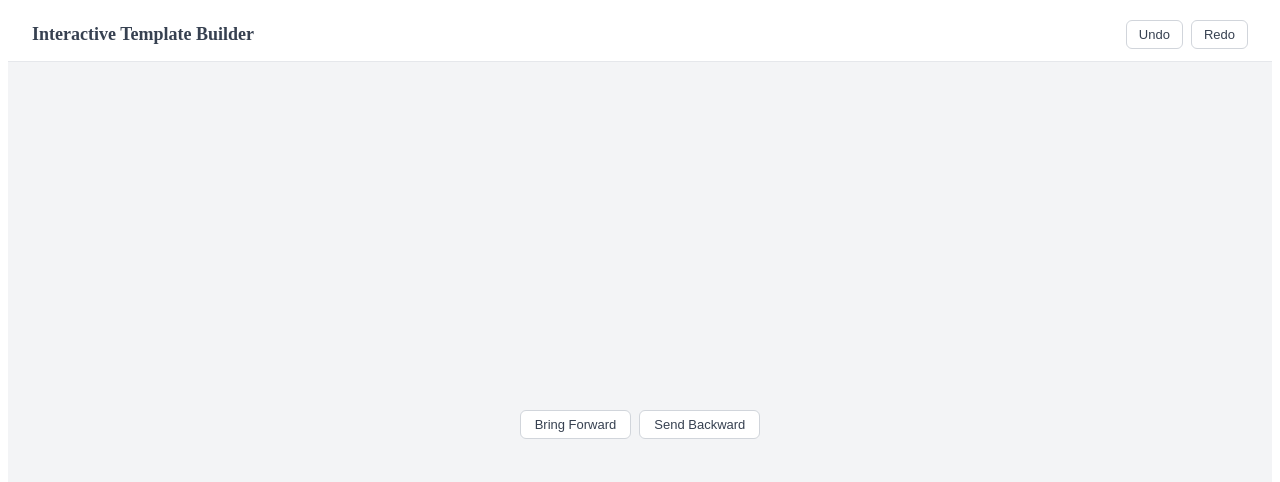
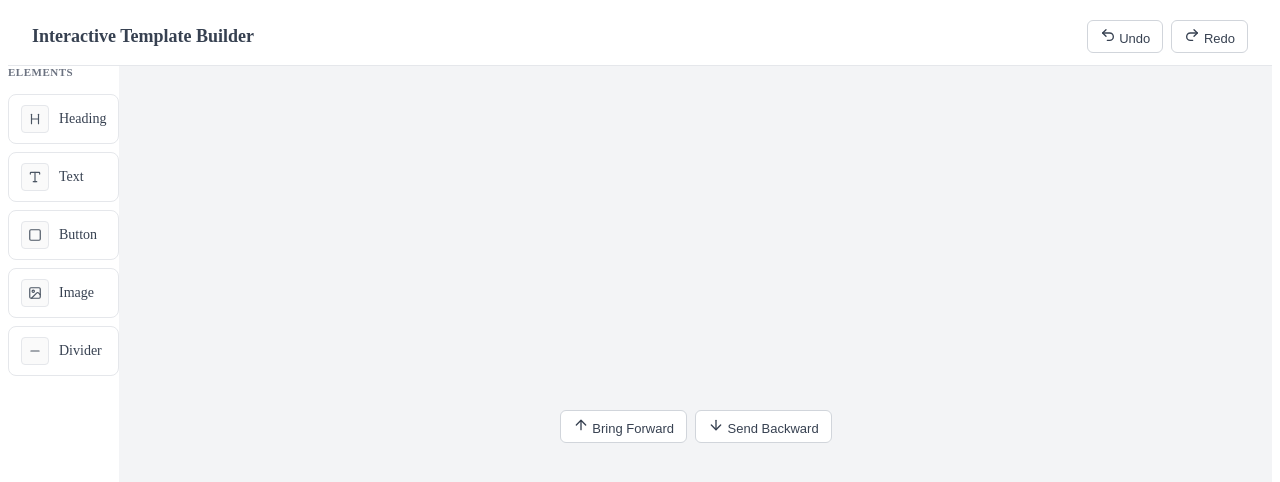
Before and after one commit to erolemre1/example-project, a Vue app: page / in a window 1280 px wide. Shown: the top 482 px of the page. Built offline with nearby package versions, Linux system fonts and the light colour scheme.

Commit message:
Add : İcon library and side menü

```diff
--- a/package.json
+++ b/package.json
@@ -15,6 +15,7 @@
     "format": "prettier --write --experimental-cli src/"
   },
   "dependencies": {
+    "lucide-vue-next": "^1.0.0",
     "pinia": "^3.0.4",
     "vue": "^3.5.32"
   },
--- a/src/App.vue
+++ b/src/App.vue
@@ -1,4 +1,12 @@
 <script setup lang="ts">
+import {
+  Undo2,
+  Redo2,
+  ArrowUp,
+  ArrowDown
+} from 'lucide-vue-next'
+import Elements from './components/Elements.vue'
+
 import { useBaseStore } from './stores/index'
 const store = useBaseStore()
 
@@ -9,23 +17,16 @@ const store = useBaseStore()
     <header class="app-header">
       <h1 class="app-title">Interactive Template Builder</h1>
       <div class="header-actions">
-        <button class="btn-icon">
-           Undo
-        </button>
-        <button class="btn-icon">
-           Redo
-        </button>
+          <button class="btn-icon"><Undo2 :size="16" /> Undo</button>
+          <button class="btn-icon"><Redo2 :size="16" /> Redo</button>
       </div>
     </header>
     <div class="app-body">
+      <Elements />
       <main class="canvas-container">
         <div class="canvas-actions">
-          <button class="btn-sm">
-             Bring Forward
-          </button>
-          <button class="btn-sm">
-             Send Backward
-          </button>
+          <button class="btn-icon"><ArrowUp :size="16" /> Bring Forward</button>
+          <button class="btn-icon"><ArrowDown :size="16" /> Send Backward</button>
         </div>
       </main>
     </div>
--- a/src/assets/variables.css
+++ b/src/assets/variables.css
@@ -12,4 +12,6 @@
   --color-gray-700: #374151;
   --color-gray-text: #6b7280;
   --color-athen-gray: #e5e7eb;
+  --color-indigo-300: #a5b4fc;
+  --color-indigo-500: #4f46e5;
 }
--- /dev/null
+++ b/src/components/Elements.vue
@@ -0,0 +1,82 @@
+<script setup lang="ts">
+
+import type { ElementType } from '@/types'
+import {
+  Heading,
+  Type,
+  Square,
+  Image,
+  Minus
+} from 'lucide-vue-next'
+
+const paletteItems: { type: ElementType; label: string; icon: any }[] = [
+  { type: 'heading', label: 'Heading', icon: Heading },
+  { type: 'text', label: 'Text', icon: Type },
+  { type: 'button', label: 'Button', icon: Square },
+  { type: 'image', label: 'Image', icon: Image },
+  { type: 'divider', label: 'Divider', icon: Minus },
+]
+
+
+</script>
+
+<template>
+  <div class="element-palette">
+    <h3 class="palette-title">ELEMENTS</h3>
+    <div
+      v-for="item in paletteItems"
+      :key="item.type"
+      class="palette-item"
+    >
+      <button class="palette-icon"><component :is="item.icon" :size="16" /></button>
+      <span class="palette-label">{{ item.label }}</span>
+    </div>
+  </div>
+</template>
+
+<style scoped>
+.element-palette {
+  display: flex;
+  flex-direction: column;
+  gap: 8px;
+}
+
+.palette-title {
+  font-size: 11px;
+  font-weight: 600;
+  color: var(--color-gray-text);
+  letter-spacing: 0.5px;
+  margin: 0 0 8px 0;
+}
+
+.palette-item {
+  display: flex;
+  align-items: center;
+  gap: 10px;
+  padding: 10px 12px;
+  border: 1px solid var(--color-gray-200);
+  border-radius: 8px;
+  background: var(--color-white);
+  cursor: grab;
+  transition: box-shadow 0.15s, border-color 0.15s;
+  user-select: none;
+}
+
+.palette-icon {
+  width: 28px;
+  height: 28px;
+  display: flex;
+  align-items: center;
+  justify-content: center;
+  border: 1px solid var(--color-gray-200);
+  border-radius: 4px;
+  font-size: 14px;
+  color: var(--color-gray-600);
+  background: var(--color-gray-50);
+}
+
+.palette-label {
+  font-size: 14px;
+  color: var(--color-gray-700);
+}
+</style>
--- /dev/null
+++ b/src/types/index.ts
@@ -0,0 +1 @@
+export type ElementType = 'heading' | 'text' | 'button' | 'image' | 'divider';
--- a/vite.config.ts
+++ b/vite.config.ts
@@ -1,18 +1,15 @@
-import { fileURLToPath, URL } from 'node:url'
-
 import { defineConfig } from 'vite'
 import vue from '@vitejs/plugin-vue'
-import vueDevTools from 'vite-plugin-vue-devtools'
+import { resolve } from 'path'
 
 // https://vite.dev/config/
 export default defineConfig({
   plugins: [
     vue(),
-    vueDevTools(),
   ],
   resolve: {
     alias: {
-      '@': fileURLToPath(new URL('./src', import.meta.url))
+      '@': resolve(__dirname, 'src'),
     },
   },
 })
```
Also changed, not shown: 1 other file (tests, documents, lock files or other folders).
